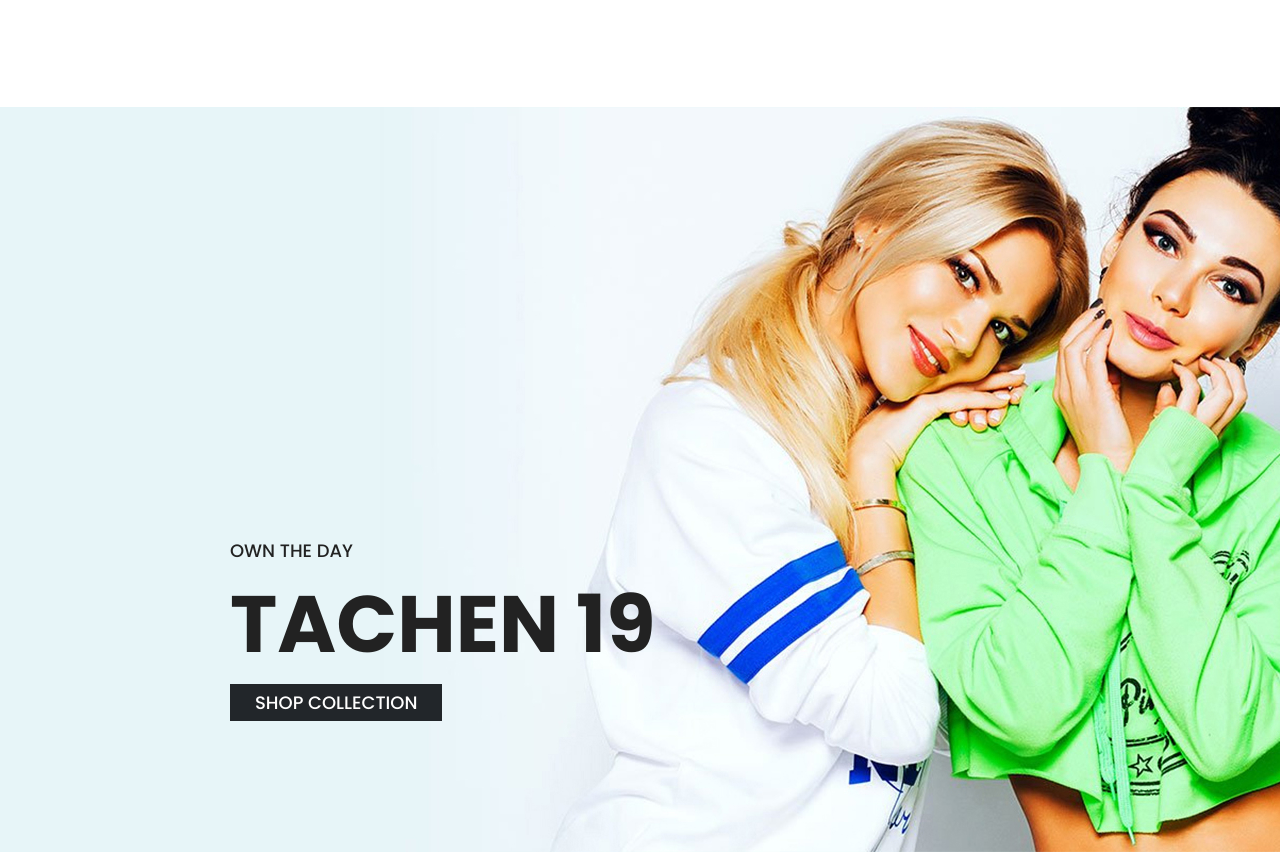
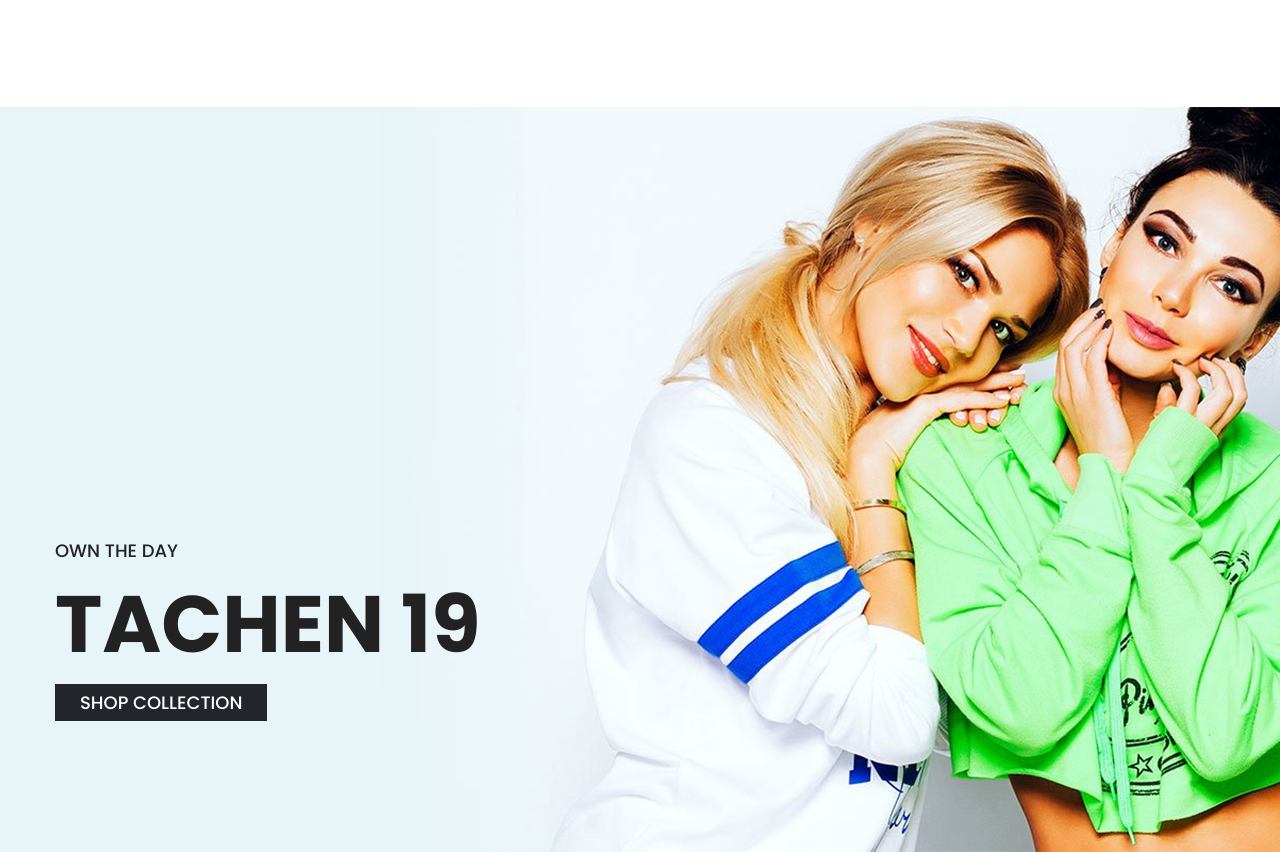
Before and after one commit to DmitriyKonnov/FashionSite, a website: page index.html in a window 1280 px wide. Shown: the part 2950-3802 px from the top of the page. Drawn offline with Linux system fonts and the light colour scheme.

Commit message:
fix tachen adaptive css

```diff
--- a/index.html
+++ b/index.html
@@ -52,16 +52,6 @@
                     </div>
                 </div>
             </div>
-            <!-- <div class="header__page_block1"></div>
-            <div class="header__page_block2">
-                <h3 class="header__subtitle">new trend</h3>
-                <h1 class="header__title">collusion</h1>
-                <p class="header__description">An exclusive selection of this season's trends.</p>
-                <div class="header__buttons">
-                    <a href="#" class="btn herader__btn">discover</a>
-                    <a href="#" class="btn herader__btn">shop now</a>
-                </div>
-            </div> -->
         </div>
     </header>
     <!-- Header end -->
@@ -304,13 +294,14 @@
 
         <!-- Tachen -->
         <div class="tachen">
-            <div class="tachen__content">
-                <div class="tachen__content_block-1">
-                    <h3 class="tachen__subtitle">OWN THE DAY</h3>
-                    <h1 class="tachen__title">TACHEN 19</h1>
-                    <a href="" class="btn tachen__btn">SHOP COLLECTION</a>
+            <div class="container">
+                <div class="tachen__content">
+                    <div class="tachen__content_block-1">
+                        <h3 class="tachen__subtitle">OWN THE DAY</h3>
+                        <h1 class="tachen__title">TACHEN 19</h1>
+                        <a href="" class="btn tachen__btn">SHOP COLLECTION</a>
+                    </div>
                 </div>
-                <div class="tachen__content_block-2"></div>
             </div>
         </div>
         <!-- Tachen end -->
--- a/scss/blocks/header.scss
+++ b/scss/blocks/header.scss
@@ -35,9 +35,6 @@
   justify-content: space-between;
 }
 
-.header__page_block1 {
-}
-
 .header__page_block2 {
   margin-bottom: 10rem;
   margin-top: auto;
--- a/scss/blocks/tachen.scss
+++ b/scss/blocks/tachen.scss
@@ -1,27 +1,20 @@
 .tachen {
   width: 100%;
   height: 74.5rem;
-}
-
-.tachen__content {
-  display: flex;
-  justify-content: space-between;
-
-  width: 100%;
-  height: 100%;
-
-  text-transform: uppercase;
 
   background: url(/icons/tachen.jpg) center center no-repeat;
   background-size: cover;
 }
 
+.tachen__content {
+  width: 100%;
+  height: 100%;
+
+  text-transform: uppercase;
+}
+
 .tachen__content_block-1 {
   padding-top: 43rem;
-  padding-left: 23rem;
-}
-
-.tachen__content_block-2 {
 }
 
 .tachen__subtitle {
```
Also changed, not shown: css/style.css.
